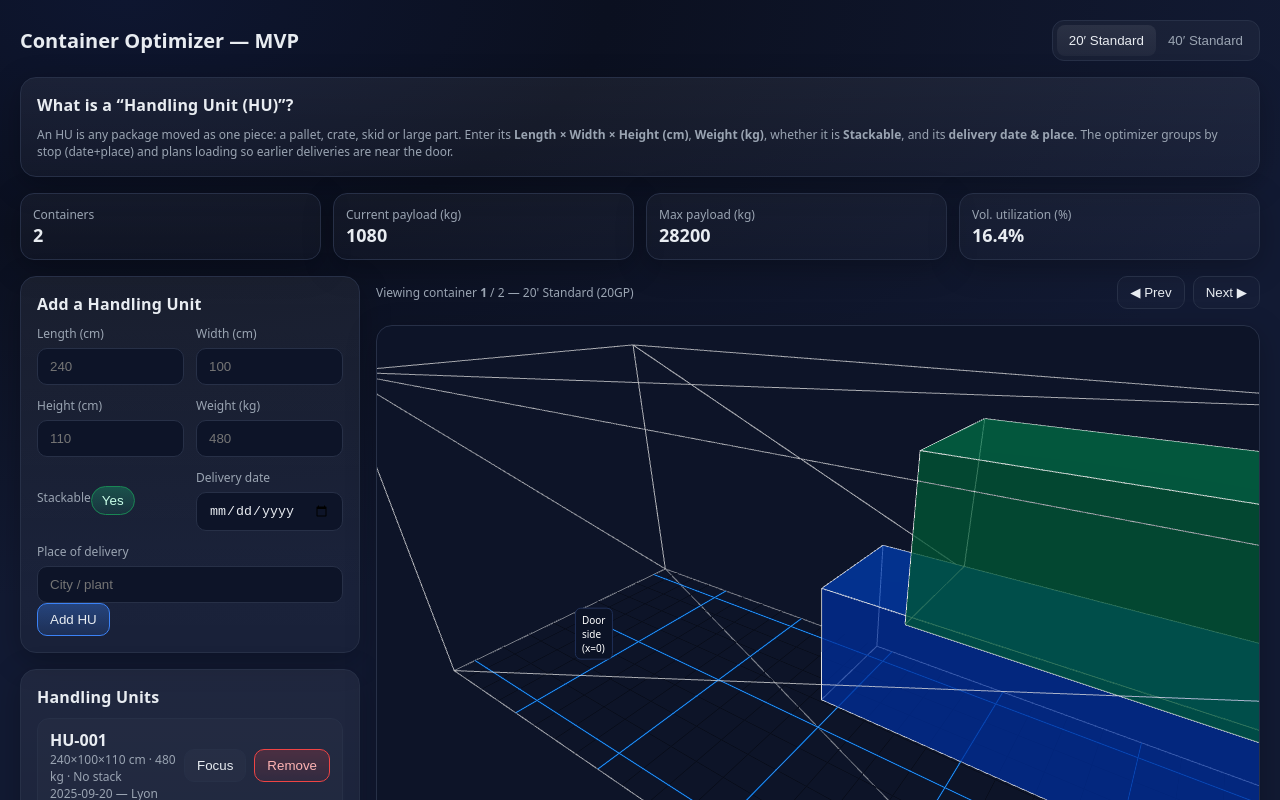
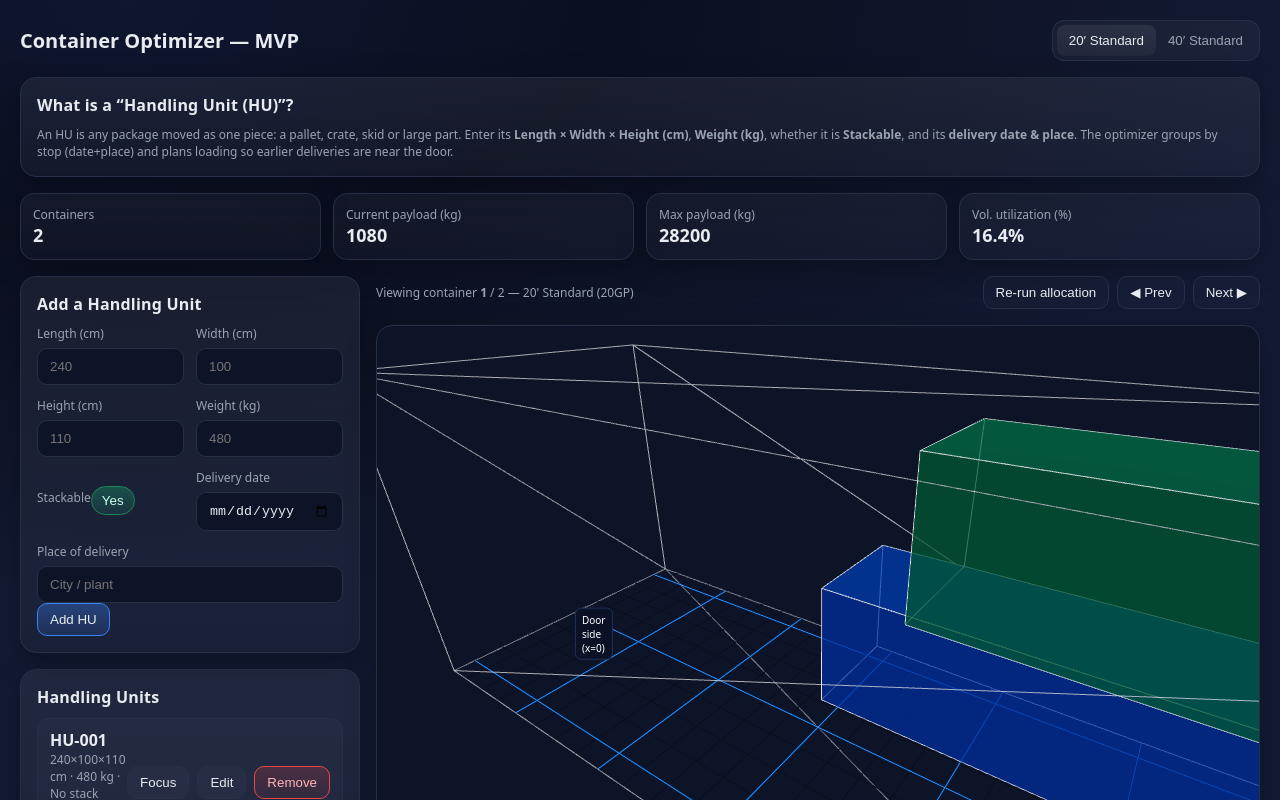
Before and after one commit to Myoxsis/transport_load_optimizer, a React (Vite) app: page /container in a window 1280 px wide. Shown: the top 800 px of the page. Built offline with nearby package versions, Linux system fonts and the light colour scheme.

Commit message:
feat: allow editing HUs and rerun allocation

```diff
--- a/src/App.tsx
+++ b/src/App.tsx
@@ -18,8 +18,9 @@ export default function App(){
   ]);
   const [selectedHUId, setSelectedHUId] = useState<string|null>(null);
   const [currentContainerIdx, setCurrentContainerIdx] = useState(0);
+  const [repackVersion, setRepackVersion] = useState(0);
 
-  const plans: ContainerPlan[] = useMemo(()=>packHUsIntoContainers(hus, containerType), [hus, containerType]);
+  const plans: ContainerPlan[] = useMemo(()=>packHUsIntoContainers(hus, containerType), [hus, containerType, repackVersion]);
   const plan = plans[currentContainerIdx] || plans[0];
 
   const containerVolume = volCm3(dims.L, dims.W, dims.H);
@@ -27,6 +28,40 @@ export default function App(){
   const stops = useMemo(()=>{ const s = new Set<string>(); for (const p of plan?.placements || []) s.add(p.stopKey); return Array.from(s); }, [plan]);
 
   const removeHU = (id: string) => { setHUs((prev)=>prev.filter((x)=>x.id!==id)); if (selectedHUId===id) setSelectedHUId(null); };
+
+  const editHU = (hu: HU) => {
+    const parse = (s: string | null, fallback: number) => {
+      if (s === null) return fallback;
+      const n = Number(s);
+      return isNaN(n) ? fallback : n;
+    };
+    const lengthStr = prompt("Length (cm)", String(hu.length_cm));
+    if (lengthStr === null) return;
+    const widthStr = prompt("Width (cm)", String(hu.width_cm));
+    if (widthStr === null) return;
+    const heightStr = prompt("Height (cm)", String(hu.height_cm));
+    if (heightStr === null) return;
+    const weightStr = prompt("Weight (kg)", String(hu.weight_kg));
+    if (weightStr === null) return;
+    const stackableStr = prompt("Stackable? (yes/no)", hu.stackable ? "yes" : "no");
+    if (stackableStr === null) return;
+    const deliveryDateStr = prompt("Delivery date (YYYY-MM-DD)", hu.deliveryDate);
+    if (deliveryDateStr === null) return;
+    const placeStr = prompt("Place of delivery", hu.place);
+    if (placeStr === null) return;
+    const updated: HU = {
+      ...hu,
+      length_cm: parse(lengthStr, hu.length_cm),
+      width_cm: parse(widthStr, hu.width_cm),
+      height_cm: parse(heightStr, hu.height_cm),
+      weight_kg: parse(weightStr, hu.weight_kg),
+      stackable: stackableStr.trim().toLowerCase().startsWith("y"),
+      deliveryDate: deliveryDateStr,
+      place: placeStr,
+    };
+    setHUs((prev) => prev.map((x) => (x.id === hu.id ? updated : x)));
+    setCurrentContainerIdx(0);
+  };
 
   return (
     <div className="layout">
@@ -53,7 +88,7 @@ export default function App(){
       <div className="content">
         <div className="left">
           <HUForm onAdd={(hu)=>{ setHUs((p)=>[...p, hu]); setCurrentContainerIdx(0); }} />
-          <HUList items={hus} onRemove={removeHU} onFocus={setSelectedHUId} selectedId={selectedHUId} />
+          <HUList items={hus} onRemove={removeHU} onFocus={setSelectedHUId} onEdit={editHU} selectedId={selectedHUId} />
           <Legend stops={stops} />
         </div>
 
@@ -61,6 +96,7 @@ export default function App(){
           <div className="toolbar">
             <div className="muted">Viewing container <strong>{currentContainerIdx+1}</strong> / {plans.length} — {dims.name}</div>
             <div className="row gap">
+              <button className="btn" onClick={()=>{ setRepackVersion((v)=>v+1); setCurrentContainerIdx(0); }}>Re-run allocation</button>
               <button className="btn" disabled={currentContainerIdx===0} onClick={()=>setCurrentContainerIdx((i)=>Math.max(0, i-1))}>◀ Prev</button>
               <button className="btn" disabled={currentContainerIdx>=plans.length-1} onClick={()=>setCurrentContainerIdx((i)=>Math.min(plans.length-1, i+1))}>Next ▶</button>
             </div>
--- a/src/components/HUList.tsx
+++ b/src/components/HUList.tsx
@@ -1,6 +1,6 @@
 import React from "react";
 import { HU } from "../types";
-export function HUList({ items, onRemove, onFocus, selectedId }: { items: HU[]; onRemove: (id: string)=>void; onFocus: (id: string)=>void; selectedId: string|null }) {
+export function HUList({ items, onRemove, onFocus, onEdit, selectedId }: { items: HU[]; onRemove: (id: string)=>void; onFocus: (id: string)=>void; onEdit: (hu: HU)=>void; selectedId: string|null }) {
   return (
     <div className="card">
       <div className="card-title">Handling Units</div>
@@ -14,6 +14,7 @@ export function HUList({ items, onRemove, onFocus, selectedId }: { items: HU[];
             </div>
             <div className="row gap">
               <button className="btn" onClick={()=>onFocus(h.id)}>Focus</button>
+              <button className="btn" onClick={()=>onEdit(h)}>Edit</button>
               <button className="btn danger" onClick={()=>onRemove(h.id)}>Remove</button>
             </div>
           </div>
--- a/src/packing.ts
+++ b/src/packing.ts
@@ -50,8 +50,9 @@ export function packHUsIntoContainers(inputHUs: HU[], containerType: ContainerTy
         for (const row of level.rows) { const p = tryPlaceInRow(hu, level, row, dims, g.key); if (p) { placed = p; if (level.height === 0) level.height = p.h; row.xCursor = p.x; break; } }
         if (!placed) {
           const usedWidth = level.rows.reduce((s, r) => s + r.depth, 0);
-          const options: Array<[number, number, boolean]> = [[hu.width_cm, hu.length_cm, false],[hu.length_cm, hu.width_cm, true]].sort((a,b)=>a[0]-b[0]);
-          for (const [rowDepth, otherLen, rotatedOther] of options) {
+            const options: [number, number, boolean][] = [[hu.width_cm, hu.length_cm, false],[hu.length_cm, hu.width_cm, true]];
+            options.sort((a,b)=>a[0]-b[0]);
+            for (const [rowDepth, otherLen, rotatedOther] of options) {
             const h = hu.height_cm; const canLevel = level.height === 0 || h <= level.height;
             if (canLevel && usedWidth + rowDepth <= dims.W && otherLen <= dims.L) {
               const newRow: Row = { yStart: usedWidth, depth: rowDepth, xCursor: dims.L };
@@ -66,8 +67,9 @@ export function packHUsIntoContainers(inputHUs: HU[], containerType: ContainerTy
           const cannotStack = current.hasNonStackable; const nextZ = level.zStart + (level.height || 0); const h = hu.height_cm;
           if (!cannotStack && nextZ + h <= dims.H) {
             const newLevel: Level = { zStart: nextZ, height: 0, rows: [] }; current.levels.push(newLevel); level = newLevel;
-            const options: Array<[number, number, boolean]> = [[hu.width_cm, hu.length_cm, false],[hu.length_cm, hu.width_cm, true]].sort((a,b)=>a[0]-b[0]);
-            const [rowDepth, otherLen, rotatedOther] = options[0];
+              const options: [number, number, boolean][] = [[hu.width_cm, hu.length_cm, false],[hu.length_cm, hu.width_cm, true]];
+              options.sort((a,b)=>a[0]-b[0]);
+              const [rowDepth, otherLen, rotatedOther] = options[0];
             if (rowDepth <= dims.W && otherLen <= dims.L) {
               const newRow: Row = { yStart: 0, depth: rowDepth, xCursor: dims.L }; level.rows.push(newRow);
               const l = rotatedOther ? hu.width_cm : hu.length_cm; const w = rotatedOther ? hu.length_cm : hu.width_cm; const x = newRow.xCursor - l;
```
